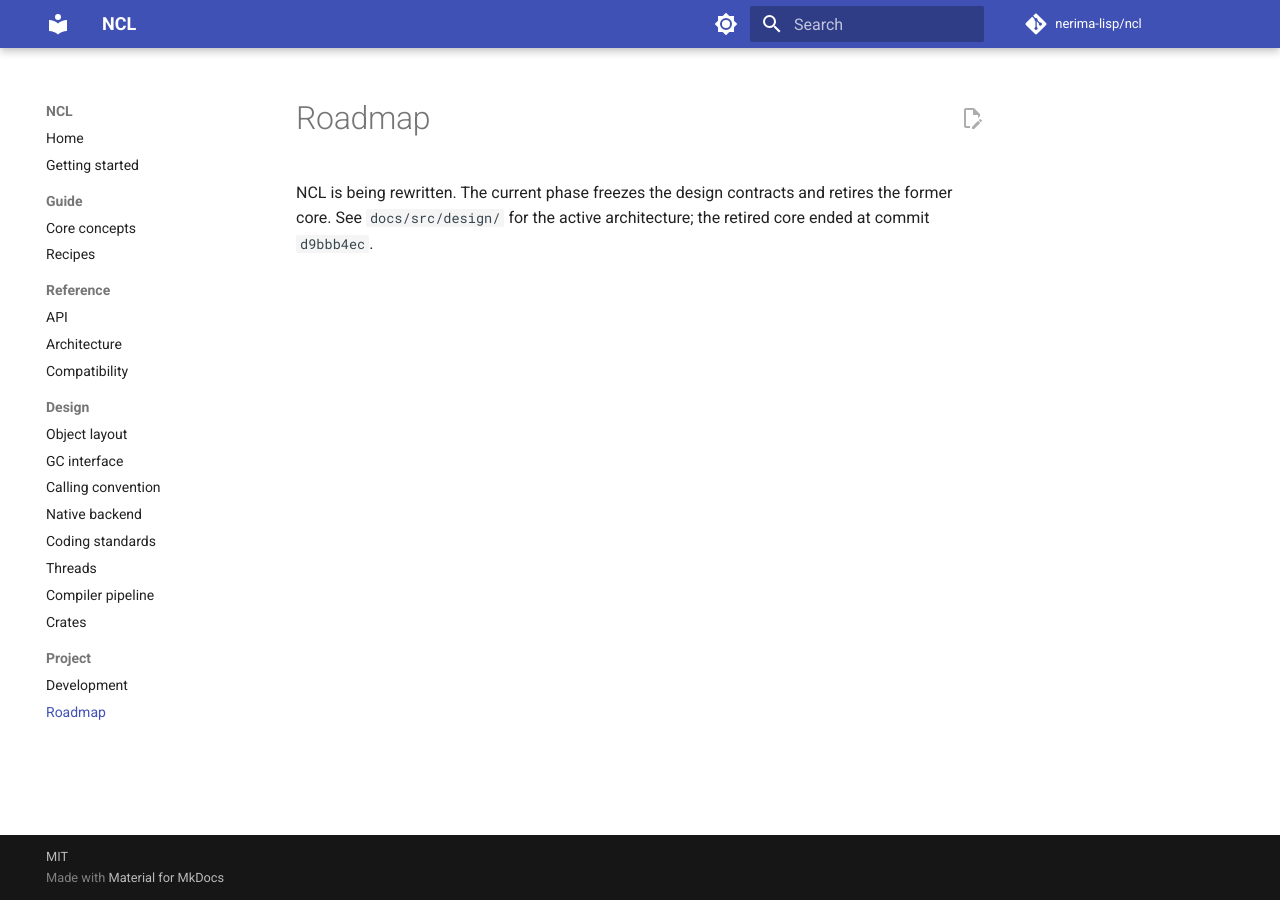
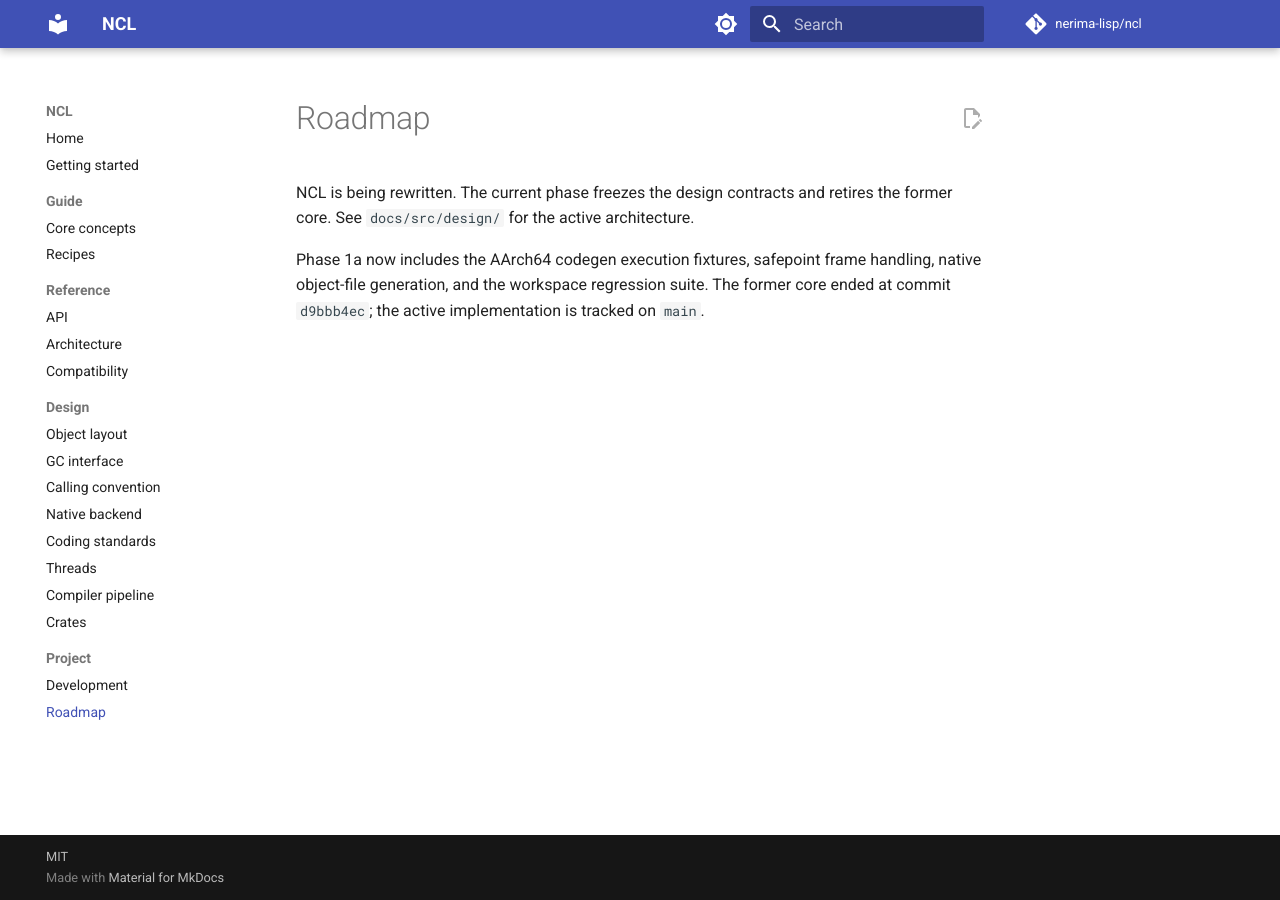
Before and after one commit to nerima-lisp/ncl, an MkDocs documentation site: the page built from docs/src/project/roadmap.md, in a window 1280 px wide. Built offline with MkDocs 1.6.1 and Material for MkDocs 9.7.7, drawn with Linux system fonts in a browser that asks for light colours; comment, search, counter and statistics services are not loaded.

Commit message:
docs: update Phase 1a roadmap status

```diff
--- a/docs/src/project/roadmap.md
+++ b/docs/src/project/roadmap.md
@@ -1,5 +1,9 @@
 # Roadmap
 
 NCL is being rewritten. The current phase freezes the design contracts and
-retires the former core. See `docs/src/design/` for the active architecture;
-the retired core ended at commit `d9bbb4ec`.
+retires the former core. See `docs/src/design/` for the active architecture.
+
+Phase 1a now includes the AArch64 codegen execution fixtures, safepoint frame
+handling, native object-file generation, and the workspace regression suite.
+The former core ended at commit `d9bbb4ec`; the active implementation is
+tracked on `main`.
```
